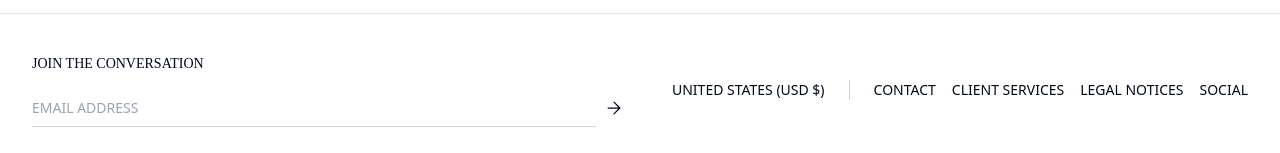
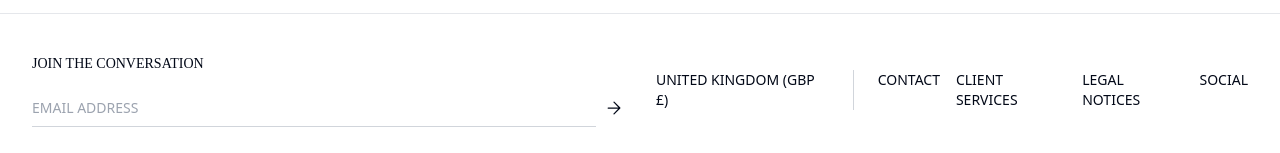
Before and after one commit to jibzus/Threads, a Next.js app: page / in a window 1280 px wide. Shown: the part 1499-1652 px from the top of the page. Built offline with nearby package versions, Linux system fonts and the light colour scheme; a web font is replaced by a local one.

Commit message:
Update footer.tsx

```diff
--- a/src/components/footer/footer.tsx
+++ b/src/components/footer/footer.tsx
@@ -21,7 +21,7 @@ export function Footer() {
             </div>
           </div>
           <div className="flex justify-start md:justify-end space-x-6 items-center">
-            <div className="text-sm uppercase">UNITED STATES (USD $)</div>
+            <div className="text-sm uppercase">UNITED KINGDOM (GBP £)</div>
             <div className="border-l border-gray-300 pl-6 flex space-x-4">
               <a href="#" className="text-sm">CONTACT</a>
               <a href="#" className="text-sm">CLIENT SERVICES</a>
```
